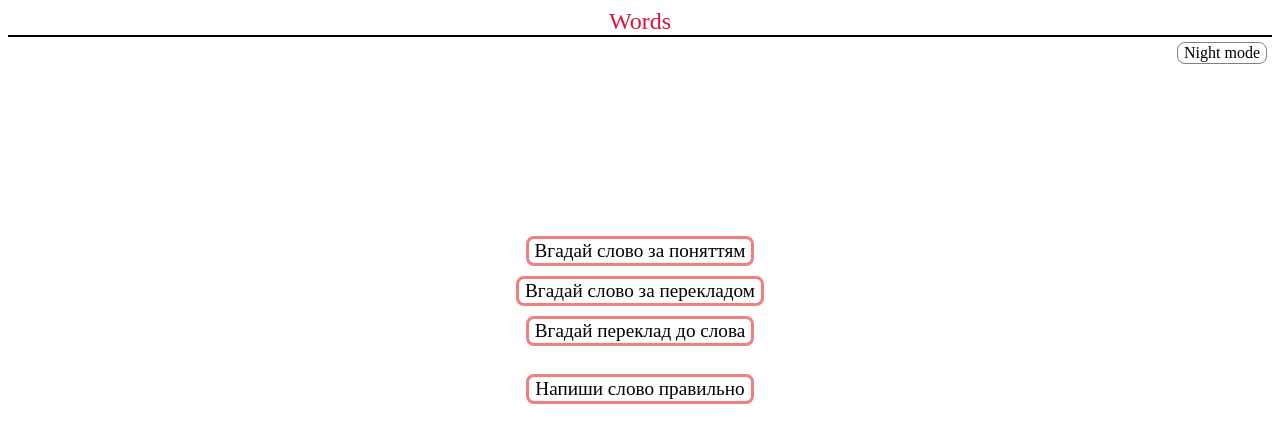
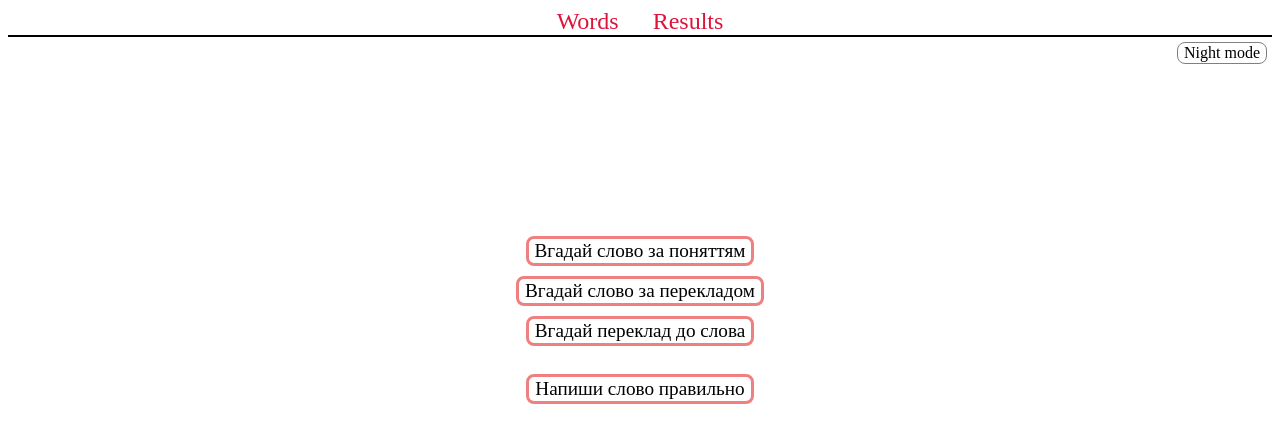
Before and after one commit to Jyliya/Words-and-Tests, a plain HTML site: page test.html in a window 1280 px wide. Drawn offline with Linux system fonts and the light colour scheme; some packages are replaced by stand-ins of ours; a script that the page names is missing.

Commit message:
Update test.html

```diff
--- a/test.html
+++ b/test.html
@@ -13,6 +13,7 @@
 <body>
     <header>
         <a href="index.html">Words</a>
+        <a id="results" href="results.html">Results</a>
     </header>
     <div id="mode-block"><button id="mode" value="Night mode">Night mode</button></div>
     <div id="test-choice">
```
